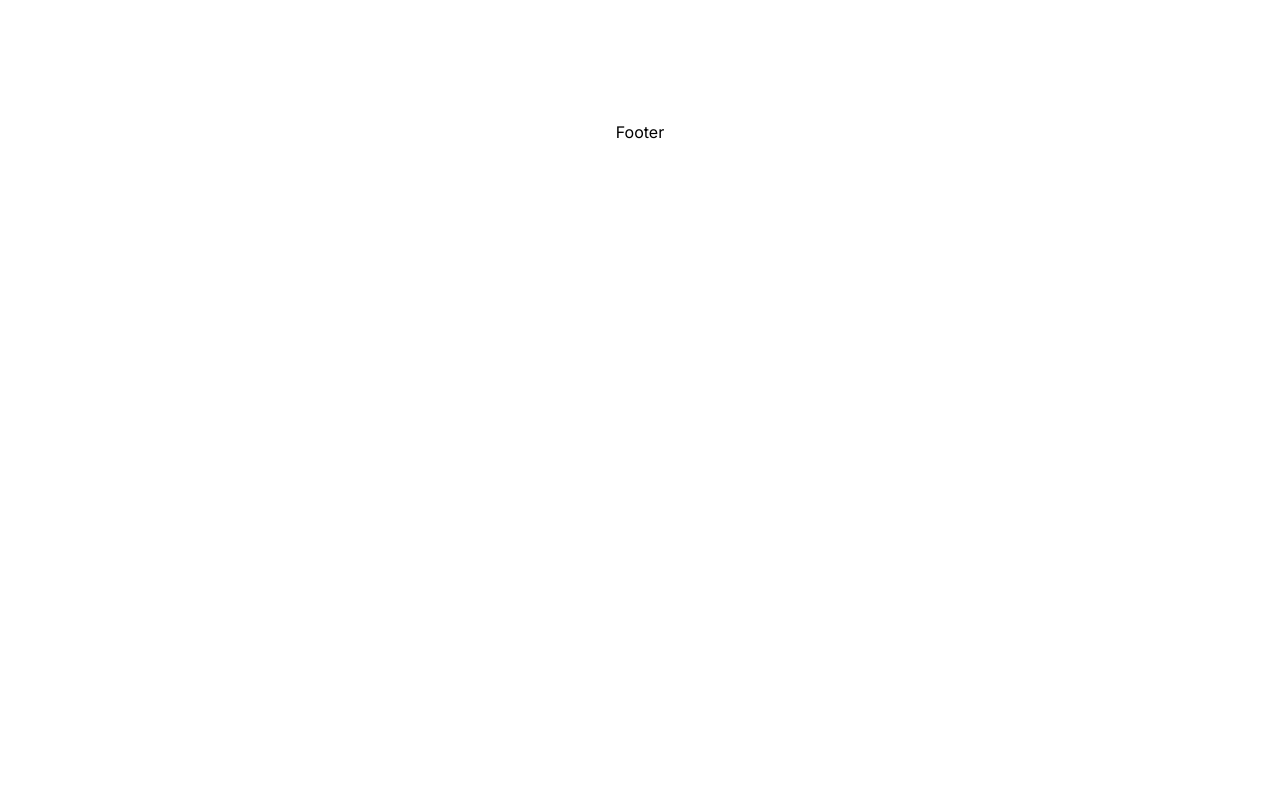
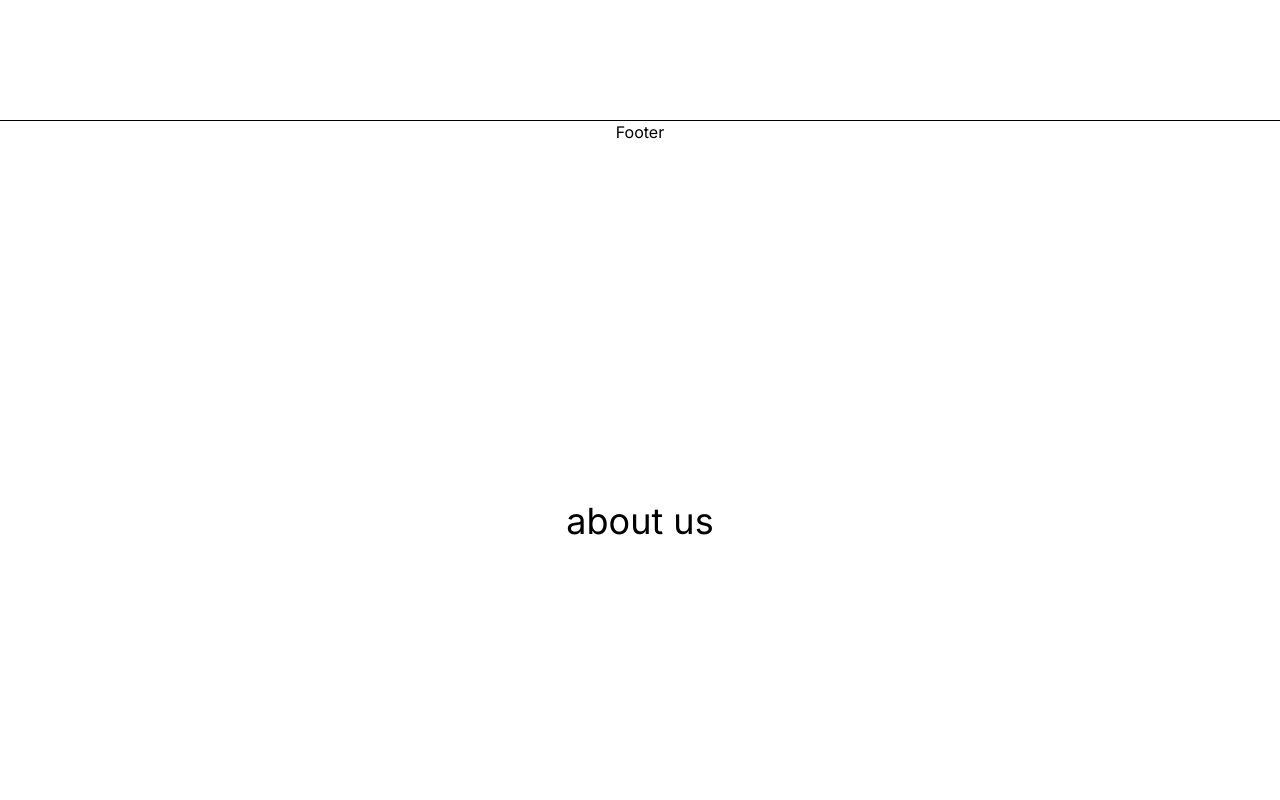
Before and after one commit to Insect-Dev/website, a Next.js app: page / in a window 1280 px wide. Shown: the part 680-1480 px from the top of the page. Before the commit the page ends 824 px from the top, so only its background shows below. Built offline with nearby package versions, Linux system fonts and the light colour scheme.

Commit message:
Add 3 placeholder sections

```diff
--- a/app/page.tsx
+++ b/app/page.tsx
@@ -5,6 +5,14 @@ export default function Home() {
     <div className="">
       <main className="h-dvh">
         <Hero />
+        {["about us", "projects", "social"].map((item) => (
+          <div
+            key={item}
+            className="flex h-dvh items-center justify-center border-t border-black p-5 text-4xl"
+          >
+            {item}
+          </div>
+        ))}
       </main>
       <footer className="flex flex-wrap items-center justify-center">
         Footer
```
